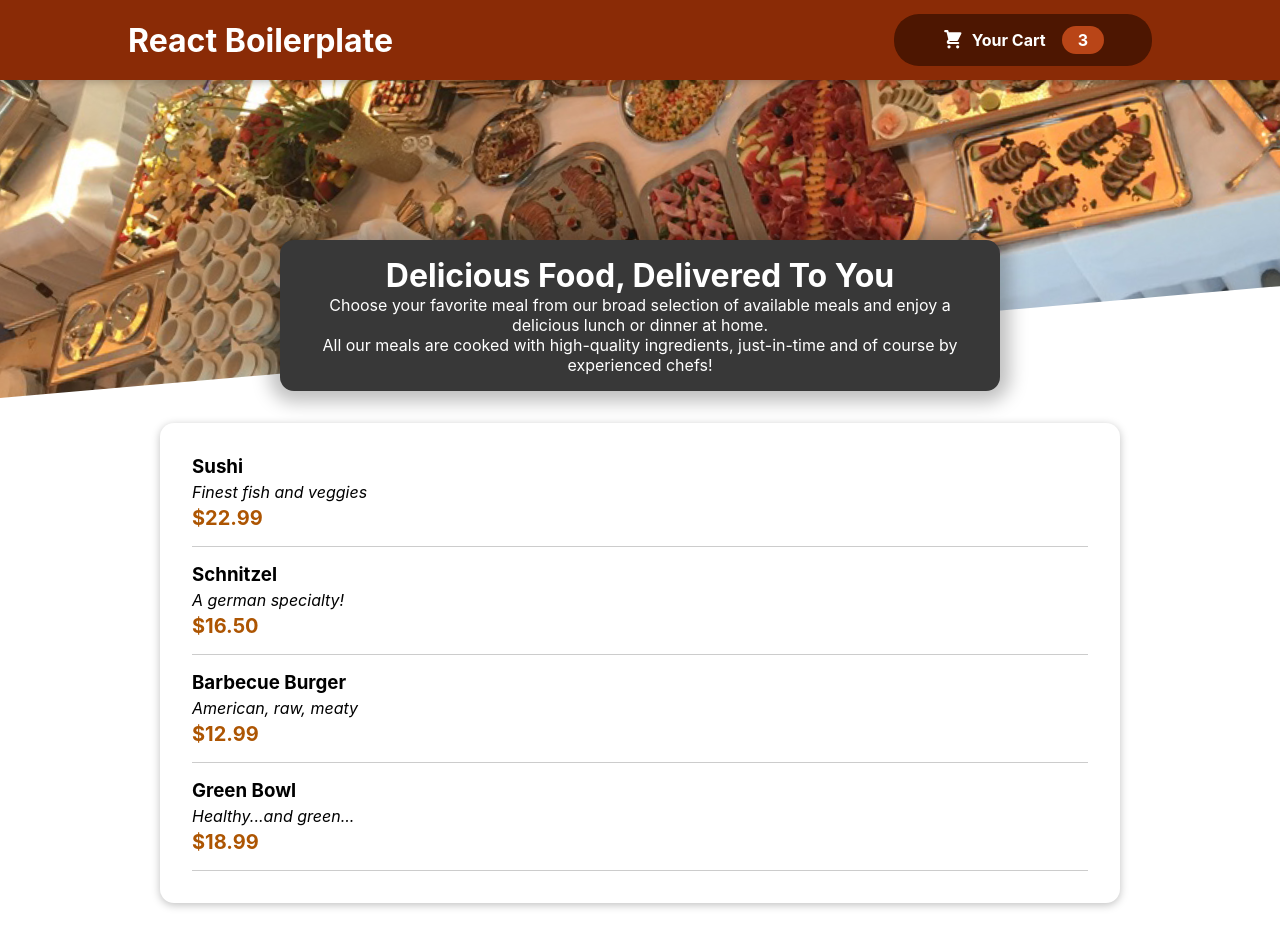
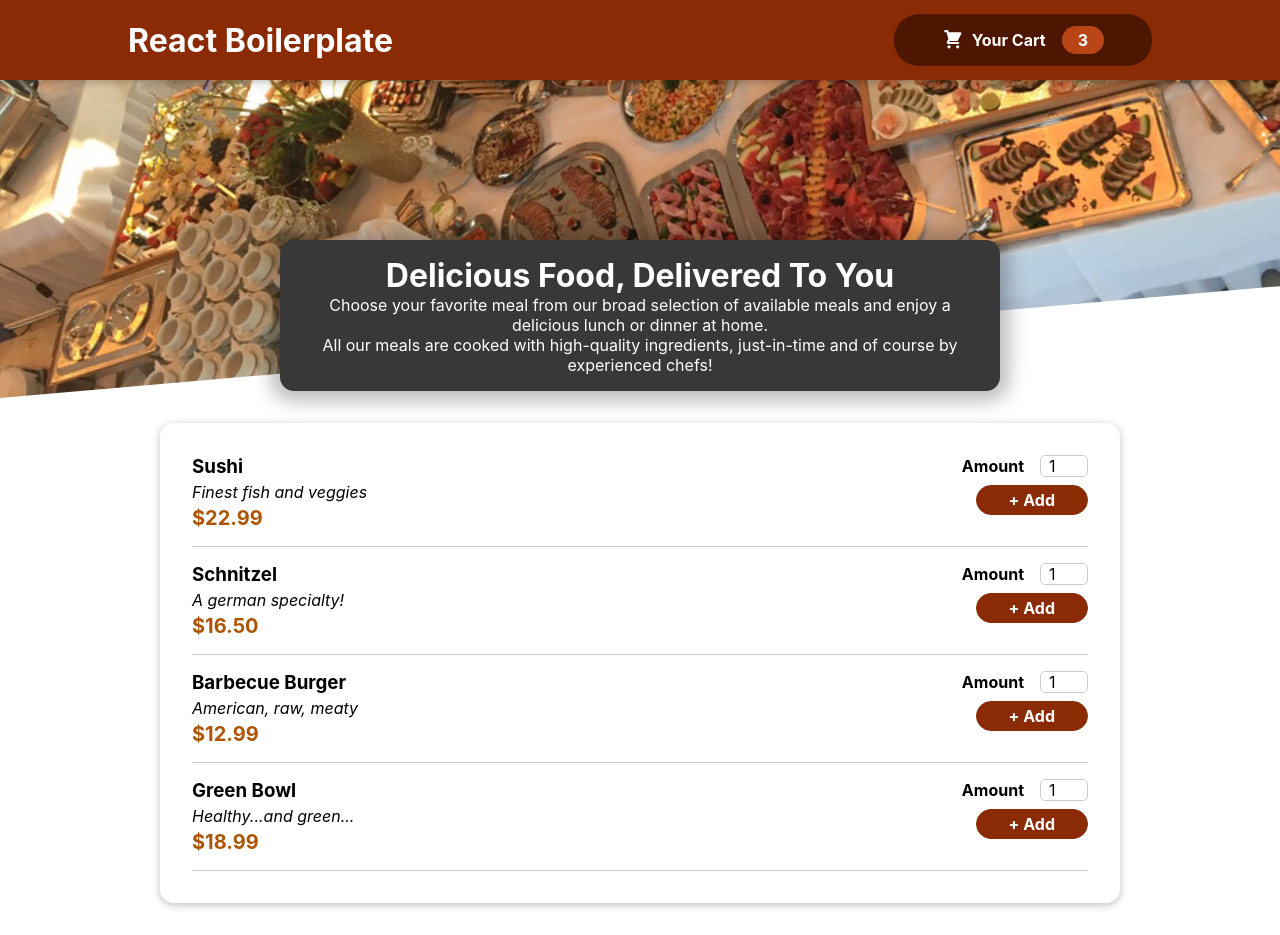
Before and after one commit to Kingsl8yer/react_meals, a React (Create React App) app: page / in a window 1280 px wide. Built offline with nearby package versions, Linux system fonts and the light colour scheme; the HTML template or start-up script is replaced by a standard one.

Commit message:
Adding a Form

```diff
--- a/src/components/Meals/AvailableMeals.js
+++ b/src/components/Meals/AvailableMeals.js
@@ -37,6 +37,7 @@
                     {DUMMY_MEALS.map((meal) => (
                         <MealItem
                             key={meal.id}
+                            id={meal.id}
                             name={meal.name}
                             description={meal.description}
                             price={meal.price}
--- a/src/components/Meals/MealItems/MealItem.js
+++ b/src/components/Meals/MealItems/MealItem.js
@@ -1,4 +1,7 @@
 import classes from "./MealItem.module.css";
+import MealItemForm from "./MealItemForm";
+
+
 const MealItem = (props) => {
     const price = `$${props.price.toFixed(2)}`;
     return (
@@ -9,6 +12,7 @@
                 <div className={classes.price}>{price}</div>
             </div>
             <div>
+                <MealItemForm id={props.id}/>
             </div>
         </li>
     );
--- a/src/components/Meals/MealItems/MealItemForm.js
+++ b/src/components/Meals/MealItems/MealItemForm.js
@@ -0,0 +1,23 @@
+import classes from "./MealItemForm.module.css";
+import Input from "../../UI/Input";
+
+const MealItemForm = (props) => {
+  return (
+    <form className={classes.form}>
+      <Input
+          label="Amount"
+            input={{
+                id: 'amount_' + props.id,
+                type: 'number',
+                min: '1',
+                max: '5',
+                step: '1',
+                defaultValue: '1',
+            }}
+      />
+      <button>+ Add</button>
+    </form>
+  );
+}
+
+export default MealItemForm;
--- /dev/null
+++ b/src/components/Meals/MealItems/MealItemForm.module.css
@@ -0,0 +1,20 @@
+.form {
+    text-align: right;
+}
+
+.form button {
+    font: inherit;
+    cursor: pointer;
+    background-color: #8a2b06;
+    border: 1px solid #8a2b06;
+    color: white;
+    padding: 0.25rem 2rem;
+    border-radius: 20px;
+    font-weight: bold;
+}
+
+.form button:hover,
+.form button:active {
+    background-color: #641e03;
+    border-color: #641e03;
+}
--- /dev/null
+++ b/src/components/UI/Input.js
@@ -0,0 +1,12 @@
+import classes from "./Input.module.css";
+
+const Input = (props) => {
+    return (
+        <div className={classes.input}>
+        <label htmlFor={props.input.id}>{props.label}</label>
+        <input {...props.input} />
+        </div>
+    );
+}
+
+export default Input;
--- /dev/null
+++ b/src/components/UI/Input.module.css
@@ -0,0 +1,18 @@
+.input {
+    display: flex;
+    align-items: center;
+    margin-bottom: 0.5rem;
+}
+
+.input label {
+    font-weight: bold;
+    margin-right: 1rem;
+}
+
+.input input {
+    width: 3rem;
+    border-radius: 5px;
+    border: 1px solid #ccc;
+    font: inherit;
+    padding-left: 0.5rem;
+}
```
